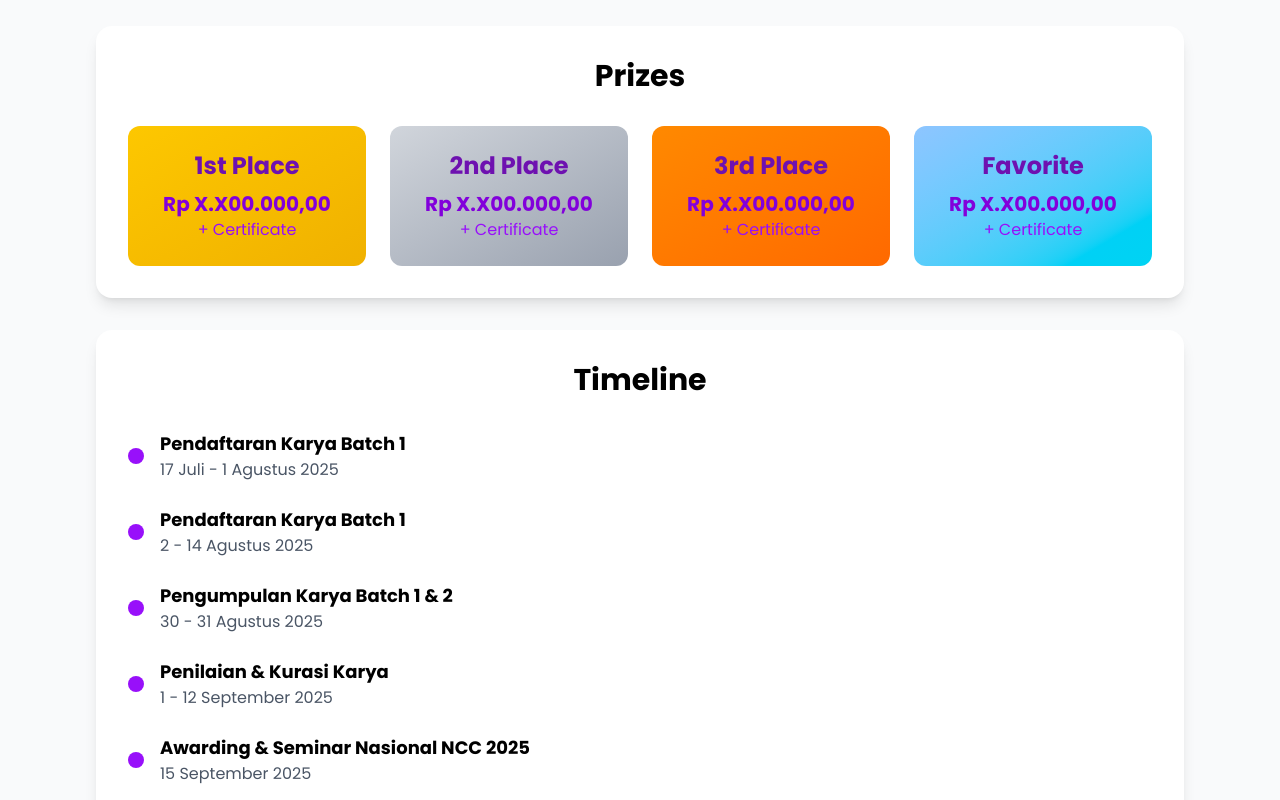
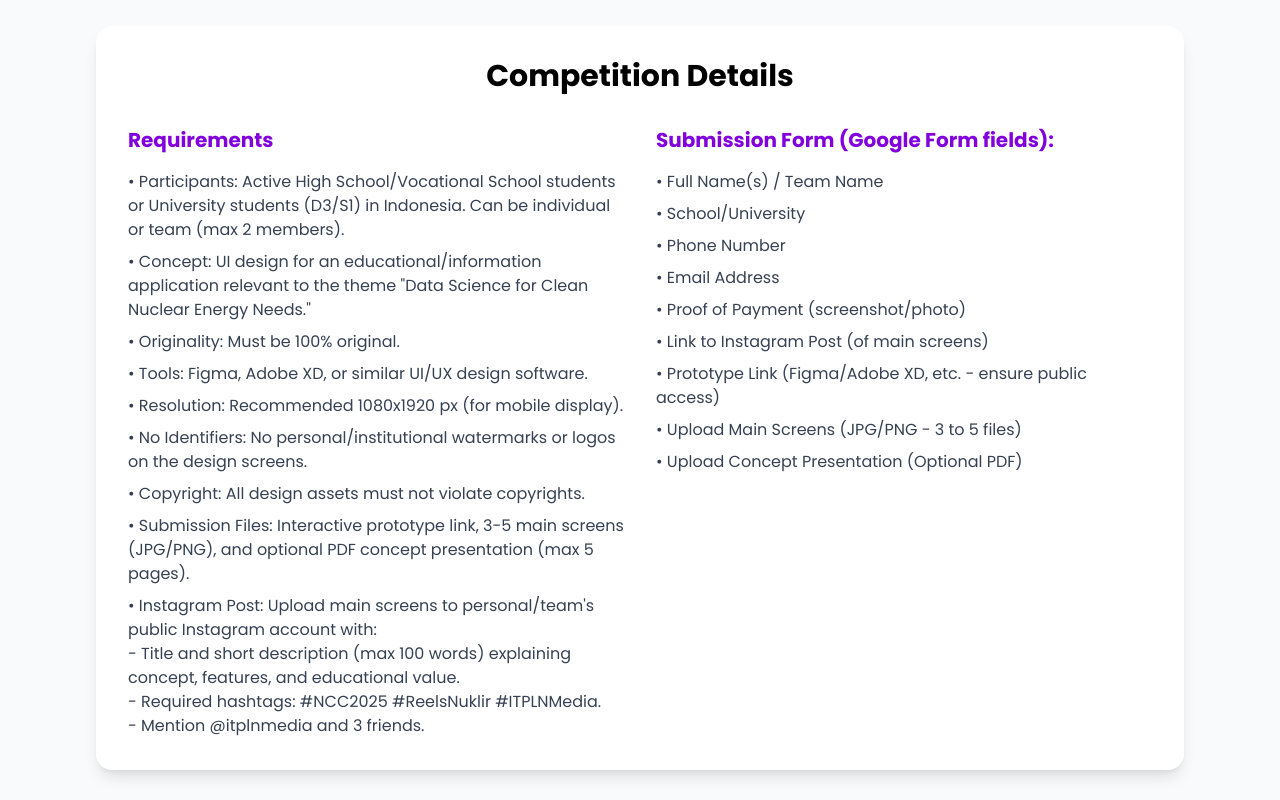
Before and after one commit to gaangsarr/website-itpln-media-vers01, a Next.js app: page /ncc/ui-design in a window 1280 px wide. Shown: the part 640-1440 px from the top of the page. Built offline with nearby package versions, Linux system fonts and the light colour scheme.

Commit message:
update lomba

```diff
--- a/app/ncc/poster/page.jsx
+++ b/app/ncc/poster/page.jsx
@@ -63,7 +63,7 @@ const PosterCompetitionPage = () => {
 
       {/* Competition Details Section */}
       <div className="max-w-6xl mx-auto px-4 sm:px-6 lg:px-8 py-16">
-        {/* <div className="bg-white rounded-2xl shadow-lg p-8 mb-8">
+        <div className="bg-white rounded-2xl shadow-lg p-8 mb-8">
           <h2 className="text-3xl font-bold text-center mb-8">
             Competition Details
           </h2>
@@ -74,28 +74,58 @@ const PosterCompetitionPage = () => {
                 Requirements
               </h3>
               <ul className="space-y-2 text-gray-700">
-                <li>• Original poster design</li>
-                <li>• High resolution (300 DPI minimum)</li>
-                <li>• A3 size format (297 x 420 mm)</li>
-                <li>• Creative and innovative concept</li>
-                <li>• Relevant to the competition theme</li>
+                <li>
+                  • Participants: Active High School/Vocational School students
+                  or University students (D3/S1) in Indonesia.
+                </li>
+                <li>• Format: Digital infographic poster.</li>
+                <li>• Originality: Must be 100% original.</li>
+                <li>
+                  • Size & Resolution: A3 size (3508x4961 pixels) vertical,
+                  minimum 300 dpi.
+                </li>
+                <li>• File Type: JPG or PNG.</li>
+                <li>
+                  • Logo: Must include the official ITPLN Media logo (provided
+                  by committee).
+                </li>
+                <li>
+                  • No Identifiers: No personal/institutional watermarks or
+                  logos on the poster.
+                </li>
+                <li>
+                  • Instagram Post: Upload to personal, public Instagram account
+                  with:
+                  <li>- Title and short description (max 100 words).</li>
+                  <li>
+                    - Required hashtags: #NCC2025 #ReelsNuklir #ITPLNMedia.
+                  </li>
+                  <li>- Mention @itplnmedia and 3 friends. </li>
+                </li>
+                <li>
+                  • Submission Files: JPG/PNG poster file and a PDF concept
+                  explanation (max 5 pages).
+                </li>
               </ul>
             </div>
 
             <div>
               <h3 className="text-xl font-bold mb-4 text-purple-700">
-                Submission Format
+                Submission Form (Google Form fields):
               </h3>
               <ul className="space-y-2 text-gray-700">
-                <li>• PDF and PNG format</li>
-                <li>• Maximum file size: 10MB</li>
-                <li>• Include design rationale</li>
-                <li>• Submit through registration portal</li>
-                <li>• Include participant information</li>
+                <li>• Full Name </li>
+                <li>• School/University </li>
+                <li>• Phone Number </li>
+                <li>• Email Address </li>
+                <li>• Proof of Payment (screenshot/photo) </li>
+                <li>• Link to Instagram Post </li>
+                <li>• Upload Poster File (JPG/PNG) </li>
+                <li>• Upload Concept Explanation File (PDF) </li>
               </ul>
             </div>
           </div>
-        </div> */}
+        </div>
 
         <div className="bg-white rounded-2xl shadow-lg p-8 mb-8">
           <h2 className="text-3xl font-bold text-center mb-8">Prizes</h2>
--- a/app/ncc/reels/page.jsx
+++ b/app/ncc/reels/page.jsx
@@ -64,7 +64,7 @@ const Reels = () => {
 
       {/* Competition Details Section */}
       <div className="max-w-6xl mx-auto px-4 sm:px-6 lg:px-8 py-16">
-        {/* <div className="bg-white rounded-2xl shadow-lg p-8 mb-8">
+        <div className="bg-white rounded-2xl shadow-lg p-8 mb-8">
           <h2 className="text-3xl font-bold text-center mb-8">
             Competition Details
           </h2>
@@ -75,28 +75,56 @@ const Reels = () => {
                 Requirements
               </h3>
               <ul className="space-y-2 text-gray-700">
-                <li>• Original poster design</li>
-                <li>• High resolution (300 DPI minimum)</li>
-                <li>• A3 size format (297 x 420 mm)</li>
-                <li>• Creative and innovative concept</li>
-                <li>• Relevant to the competition theme</li>
+                <li>
+                  • Participants: Active High School/Vocational School students
+                  or University students (D3/S1) in Indonesia. Can be individual
+                  or team (max 3 members).
+                </li>
+                <li>• Format: MP4 video. </li>
+                <li>
+                  • Originality: Must be 100% original and never published
+                  before.
+                </li>
+                <li>• Orientation: Vertical (9:16 ratio). </li>
+                <li>• Duration: 30-60 seconds. </li>
+                <li>• Resolution: Minimum 1080 x 1920 pixels. </li>
+                <li>
+                  • No Identifiers: No personal/institutional watermarks or
+                  logos on the video.
+                </li>
+                <li>
+                  • Copyright: All content (music, visuals) must be
+                  copyright-free or have proper licenses.
+                </li>
+                <li>
+                  • Instagram Post: Upload to personal/team's public Instagram
+                  account with:
+                  <li> - Title and short description (max 100 words). </li>
+                  <li>
+                    - Required hashtags: #NCC2025 #ReelsNuklir #ITPLNMedia.
+                  </li>
+                  <li>- Mention @itplnmedia and 3 friends. </li>
+                </li>
+                <li>• Submission File: MP4 video file. </li>
               </ul>
             </div>
 
             <div>
               <h3 className="text-xl font-bold mb-4 text-purple-700">
-                Submission Format
+                Submission Form (Google Form fields):
               </h3>
               <ul className="space-y-2 text-gray-700">
-                <li>• PDF and PNG format</li>
-                <li>• Maximum file size: 10MB</li>
-                <li>• Include design rationale</li>
-                <li>• Submit through registration portal</li>
-                <li>• Include participant information</li>
+                <li>• Full Name(s) / Team Name </li>
+                <li>• School/University </li>
+                <li>• Phone Number </li>
+                <li>• Email Address </li>
+                <li>• Proof of Payment (screenshot/photo) </li>
+                <li>• Link to Instagram Reels Post </li>
+                <li>• Upload Video File (MP4) </li>
               </ul>
             </div>
           </div>
-        </div> */}
+        </div>
 
         <div className="bg-white rounded-2xl shadow-lg p-8 mb-8">
           <h2 className="text-3xl font-bold text-center mb-8">Prizes</h2>
--- a/app/ncc/ui-design/page.jsx
+++ b/app/ncc/ui-design/page.jsx
@@ -64,7 +64,7 @@ const UIDesign = () => {
 
       {/* Competition Details Section */}
       <div className="max-w-6xl mx-auto px-4 sm:px-6 lg:px-8 py-16">
-        {/* <div className="bg-white rounded-2xl shadow-lg p-8 mb-8">
+        <div className="bg-white rounded-2xl shadow-lg p-8 mb-8">
           <h2 className="text-3xl font-bold text-center mb-8">
             Competition Details
           </h2>
@@ -75,28 +75,70 @@ const UIDesign = () => {
                 Requirements
               </h3>
               <ul className="space-y-2 text-gray-700">
-                <li>• Original poster design</li>
-                <li>• High resolution (300 DPI minimum)</li>
-                <li>• A3 size format (297 x 420 mm)</li>
-                <li>• Creative and innovative concept</li>
-                <li>• Relevant to the competition theme</li>
+                <li>
+                  • Participants: Active High School/Vocational School students
+                  or University students (D3/S1) in Indonesia. Can be individual
+                  or team (max 2 members).
+                </li>
+                <li>
+                  • Concept: UI design for an educational/information
+                  application relevant to the theme "Data Science for Clean
+                  Nuclear Energy Needs."
+                </li>
+                <li>• Originality: Must be 100% original. </li>
+                <li>
+                  • Tools: Figma, Adobe XD, or similar UI/UX design software.
+                </li>
+                <li>
+                  • Resolution: Recommended 1080x1920 px (for mobile display).
+                </li>
+                <li>
+                  • No Identifiers: No personal/institutional watermarks or
+                  logos on the design screens.
+                </li>
+                <li>
+                  • Copyright: All design assets must not violate copyrights.
+                </li>
+                <li>
+                  • Submission Files: Interactive prototype link, 3-5 main
+                  screens (JPG/PNG), and optional PDF concept presentation (max
+                  5 pages).
+                </li>
+                <li>
+                  • Instagram Post: Upload main screens to personal/team's
+                  public Instagram account with:
+                  <li>
+                    - Title and short description (max 100 words) explaining
+                    concept, features, and educational value.
+                  </li>
+                  <li>
+                    - Required hashtags: #NCC2025 #ReelsNuklir #ITPLNMedia.
+                  </li>
+                  <li>- Mention @itplnmedia and 3 friends. </li>
+                </li>
               </ul>
             </div>
 
             <div>
               <h3 className="text-xl font-bold mb-4 text-purple-700">
-                Submission Format
+                Submission Form (Google Form fields):
               </h3>
               <ul className="space-y-2 text-gray-700">
-                <li>• PDF and PNG format</li>
-                <li>• Maximum file size: 10MB</li>
-                <li>• Include design rationale</li>
-                <li>• Submit through registration portal</li>
-                <li>• Include participant information</li>
+                <li>• Full Name(s) / Team Name </li>
+                <li>• School/University </li>
+                <li>• Phone Number </li>
+                <li>• Email Address </li>
+                <li>• Proof of Payment (screenshot/photo) </li>
+                <li>• Link to Instagram Post (of main screens) </li>
+                <li>
+                  • Prototype Link (Figma/Adobe XD, etc. - ensure public access)
+                </li>
+                <li>• Upload Main Screens (JPG/PNG - 3 to 5 files) </li>
+                <li>• Upload Concept Presentation (Optional PDF)</li>
               </ul>
             </div>
           </div>
-        </div> */}
+        </div>
 
         <div className="bg-white rounded-2xl shadow-lg p-8 mb-8">
           <h2 className="text-3xl font-bold text-center mb-8">Prizes</h2>
```
